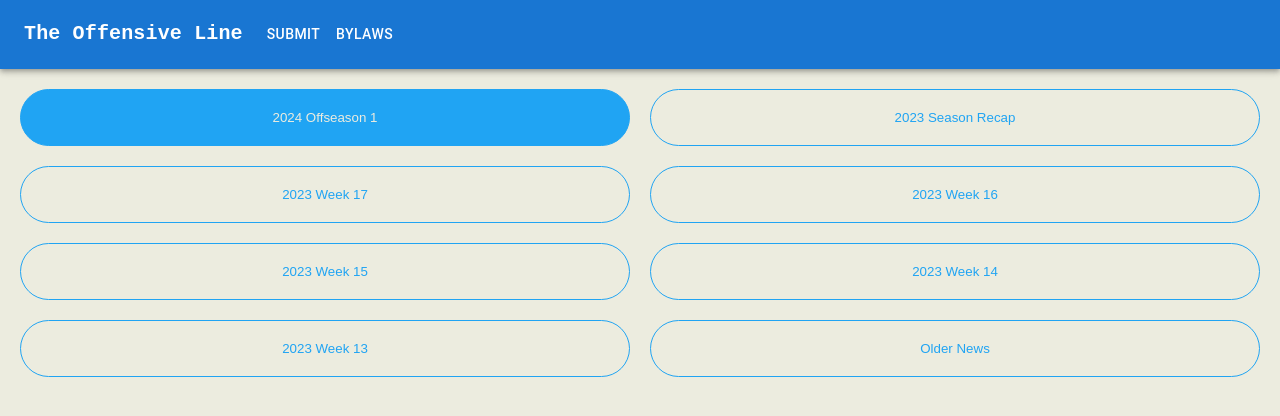
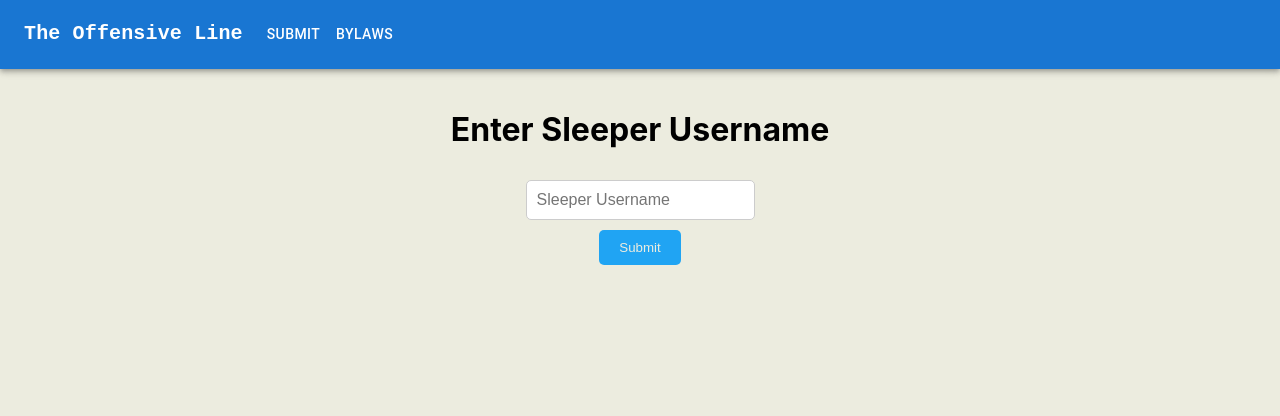
Before and after one commit to theoffensiveline/theoffensiveline-site, a React (Create React App) app: page / in a window 1280 px wide. Shown: the top 416 px of the page. Built offline with nearby package versions, Linux system fonts and the light colour scheme.

Commit message:
feat: add Sleeper login to access newsletters

```diff
--- a/src/App.jsx
+++ b/src/App.jsx
@@ -1,10 +1,12 @@
 import React from "react";
+import SleeperLogin from "./pages/SleeperLogin";
 import Home from "./pages/Home";
 import News from "./pages/News";
 import Submit from "./pages/Submit";
 import Default from "./pages/Default";
 import Bylaws from './pages/Bylaws';
 import Newsletter from "./pages/Newsletter";
+import ComingSoon from "./pages/ComingSoon";
 import NavBar from "./components/NavBar";
 import CommissionerNote from './league/commishNote1';
 import { BrowserRouter, Route, Routes } from "react-router-dom";
@@ -22,7 +24,9 @@ function App() {
             <BrowserRouter>
                 <Routes>
                     <Route path="/">
-                        <Route index element={<Home />} />
+                        <Route path="/" element={<SleeperLogin />} />
+                        <Route path="/home" element={<Home />} />
+                        <Route path="/coming-soon" element={<ComingSoon />} />
                         <Route path="news" element={<News />} />
                         <Route path="submit" element={<Submit />} />
                         <Route path="bylaws" element={<Bylaws />} />
--- /dev/null
+++ b/src/pages/ComingSoon.jsx
@@ -0,0 +1,35 @@
+import React from 'react';
+import styled from 'styled-components';
+
+const Container = styled.div`
+    display: flex;
+    flex-direction: column;
+    align-items: center;
+    justify-content: center;
+    height: 100vh;
+    padding: 20px;
+    background-color: #ECECDF;
+    color: #333;
+    text-align: center;
+`;
+
+const Heading = styled.h1`
+    font-size: 2.5rem;
+    margin-bottom: 20px;
+`;
+
+const Message = styled.p`
+    font-size: 1.25rem;
+    margin: 0;
+`;
+
+function ComingSoon() {
+    return (
+        <Container>
+            <Heading>Coming Soon</Heading>
+            <Message>Features for all Sleeper leagues coming soon</Message>
+        </Container>
+    );
+}
+
+export default ComingSoon;
--- /dev/null
+++ b/src/pages/SleeperLogin.jsx
@@ -0,0 +1,127 @@
+import React, { useState, useEffect } from 'react';
+import { useNavigate } from 'react-router-dom';
+import styled from 'styled-components';
+
+const Container = styled.div`
+    display: flex;
+    flex-direction: column;
+    align-items: center;
+    justify-content: center;
+    padding: 20px;
+    text-align: center;
+
+    @media (max-width: 600px) {
+        padding: 10px;
+    }
+`;
+
+const Input = styled.input`
+    padding: 10px;
+    margin: 10px 0;
+    font-size: 16px;
+    border-radius: 5px;
+    border: 1px solid #ccc;
+`;
+
+const Button = styled.button`
+    padding: 10px 20px;
+    background-color: #20a4f3;
+    border: none;
+    border-radius: 5px;
+    color: #ECECDF;
+    cursor: pointer;
+`;
+
+const LeagueItem = styled.div`
+    display: flex;
+    align-items: center;
+    background-color: #ECECDF;
+    border: 1px solid #20a4f3;
+    border-radius: 10px;
+    padding: 15px;
+    margin: 10px 0;
+    cursor: pointer;
+    width: 300px;
+    justify-content: space-between;
+`;
+
+const LeaguePhoto = styled.img`
+    width: 50px;
+    height: 50px;
+    border-radius: 50%;
+    margin-right: 15px;
+`;
+
+const LeagueName = styled.span`
+    font-size: 18px;
+    color: #20a4f3;
+    flex-grow: 1;
+`;
+
+function SleeperLogin() {
+    const [username, setUsername] = useState('');
+    const [leagues, setLeagues] = useState([]);
+    const navigate = useNavigate();
+
+    // Load the stored username from localStorage when the component mounts
+    useEffect(() => {
+        const storedUsername = localStorage.getItem('sleeperUsername');
+        if (storedUsername) {
+            setUsername(storedUsername);
+        }
+    }, []);
+
+    const handleUsernameSubmit = async () => {
+        // Save the username to localStorage
+        localStorage.setItem('sleeperUsername', username);
+
+        // Query the Sleeper API to get leagues for the username
+        try {
+            const userResponse = await fetch(`https://api.sleeper.app/v1/user/${username}`);
+            const userData = await userResponse.json();
+            const userId = userData.user_id;
+            console.log(userId);
+            const response = await fetch(`https://api.sleeper.app/v1/user/${userId}/leagues/nfl/2024`);
+            const data = await response.json();
+            console.log(data);
+            setLeagues(data);
+        } catch (error) {
+            console.error("Error fetching leagues:", error);
+        }
+    };
+
+    const handleLeagueSelect = (league) => {
+        if (league.league_id === '1124831356770058240') {
+            navigate('/home', { state: { league } });
+        } else {
+            navigate('/coming-soon', { state: { league } });
+        }
+    };
+
+    return (
+        <Container>
+            <h1>Enter Sleeper Username</h1>
+            <Input
+                type="text"
+                value={username}
+                onChange={(e) => setUsername(e.target.value)}
+                placeholder="Sleeper Username"
+            />
+            <Button onClick={handleUsernameSubmit}>Submit</Button>
+
+            {leagues.length > 0 && (
+                <div>
+                    <h2>Select a League</h2>
+                    {leagues.map((league) => (
+                        <LeagueItem key={league.league_id} onClick={() => handleLeagueSelect(league)}>
+                            <LeaguePhoto src={league.avatar ? `https://sleepercdn.com/avatars/${league.avatar}` : 'default-avatar.png'} alt={league.name} />
+                            <LeagueName>{league.name}</LeagueName>
+                        </LeagueItem>
+                    ))}
+                </div>
+            )}
+        </Container>
+    );
+}
+
+export default SleeperLogin;
```
